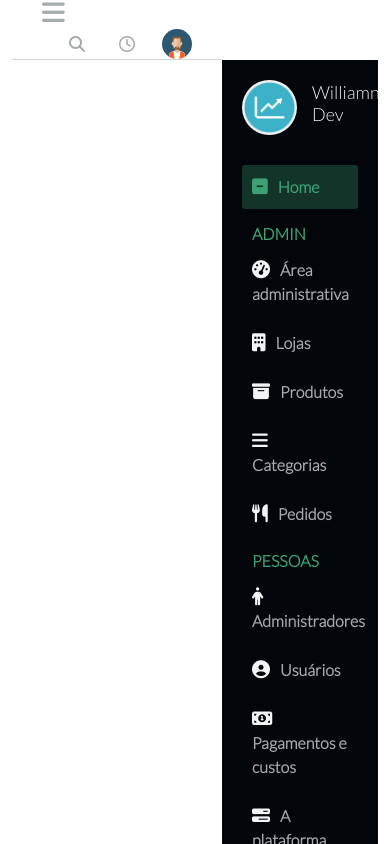
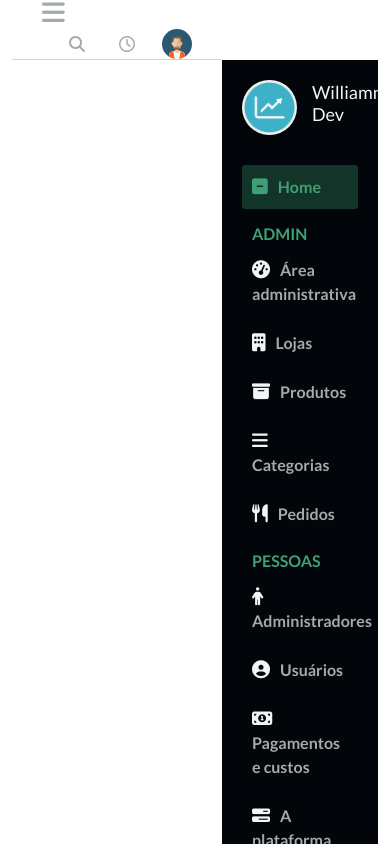
Before and after one commit to williamnstolb/dashboardInReact, a React (Create React App) app in the folder dashboard/: page / in a window 390 px wide. Built offline with nearby package versions, Linux system fonts and the light colour scheme.

Commit message:
Responsividade nao esta ok

```diff
--- a/dashboard/src/components/navbar/Navbar.css
+++ b/dashboard/src/components/navbar/Navbar.css
@@ -38,13 +38,6 @@
   justify-content: center;
 }
 
-.navbar-right {
-  display: flex;
-  align-items: center;
-  justify-content: center;
-}
-
-
 .navbar-right > a {
   margin-left: 20px;
   text-decoration: none;
@@ -59,7 +52,7 @@
   padding: 7px;
 }
 
-@media screen and (max-width: 978px) {
+@media only screen and (max-width: 978px) {
   .nav-icon {
     display: inline;
   }
--- a/dashboard/src/components/sidebar/Sidebar.js
+++ b/dashboard/src/components/sidebar/Sidebar.js
@@ -3,9 +3,9 @@ import './Sidebar.css';
 
 const Sidebar = ({ sidebarOpen, closeSidebar }) => {
   return (
-    <div className={ sidebarOpen ? 'sidebar-responsive' : '' } id='sidebar'>
-      <div className='sidebar-title'>
-        <div className='sidebar-img'>
+    <div className={ sidebarOpen ? "sidebar-responsive" : "" } id="sidebar">
+      <div className="sidebar-title">
+        <div className="sidebar-img">
           <img src= {Logo} alt='avatar' />
           <h1>Williamns Dev</h1>
         </div>
--- a/dashboard/src/index.css
+++ b/dashboard/src/index.css
@@ -1,4 +1,4 @@
-@import url('https://fonts.googleapis.com/css2?family=Lato:wght@300,400,500,700&dispĺay=swap');
+@import url('https://fonts.googleapis.com/css2?family=Lato:wght@300;400;700&dispĺay=swap');
 
 ::-webkit-scrollbar {
   width: 5px;
```
